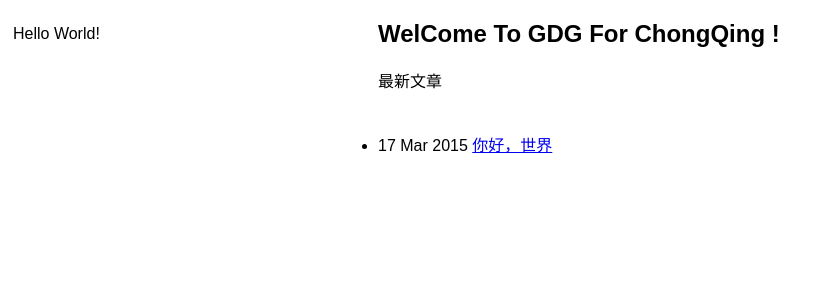
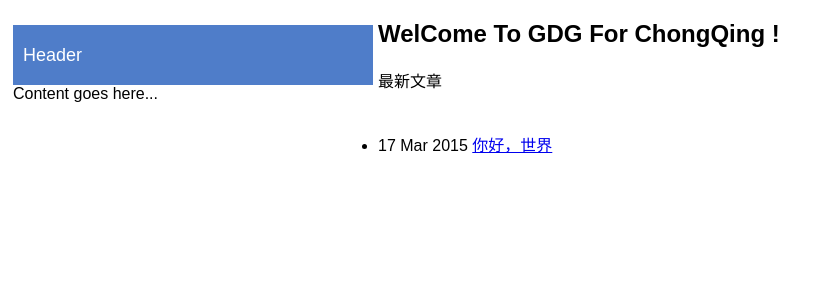
Before and after one commit to ychow/ChongQingGDG, a Jekyll site: the page built from index.html, in a window 1280 px wide. Shown: the top 300 px of the page, without its empty margins (0-828 px from the left). Built offline with Jekyll 4.4.1, drawn with Linux system fonts in a browser that asks for light colours.

Commit message:
Update default.html

```diff
--- a/_layouts/default.html
+++ b/_layouts/default.html
@@ -48,11 +48,10 @@
 	<link rel="import" href="components/core-header-panel/core-header-panel.html">
 </head>
 <body fullbleed layout vertical>
-  <core-header-panel flex>
-    <core-toolbar>
-      <div>Hello World!</div>
-    </core-toolbar>
-  </core-header-panel>
+  <core-header-panel>
+  <div class="core-header">Header</div>
+  <div>Content goes here...</div>
+</core-header-panel>
   {{content}}
 </body>
 </html>
```
